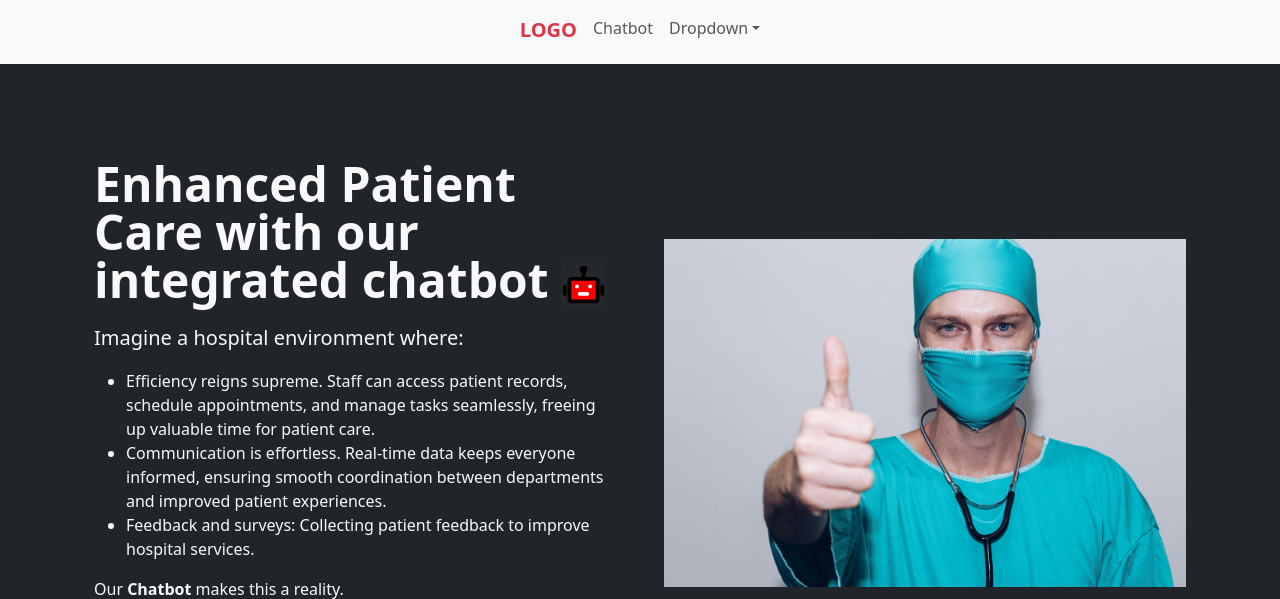
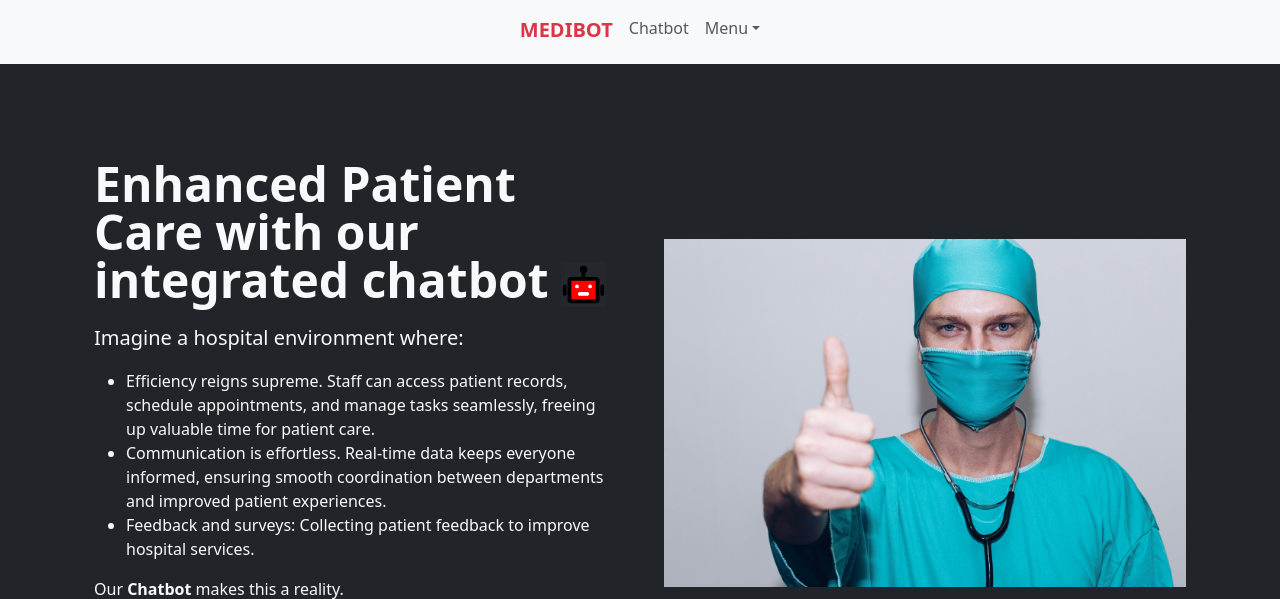
Before and after one commit to Richie003/hospital_system, a Django app: page / in a window 1280 px wide. Shown: the top 599 px of the page. Run offline with Django 4.2, Linux system fonts and the light colour scheme; some libraries are stand-ins or nearby versions.

Commit message:
UPDATES: updated the [base.html, home.html, and .gitignore] files

```diff
--- a/templates/base.html
+++ b/templates/base.html
@@ -41,7 +41,7 @@
 						<li class="nav-item">
 							<a class="nav-link active" aria-current="page" href="/"
 								><h5 class="display-7 fw-bold lh-1 mt-1 text-danger">
-									LOGO
+									MEDIBOT
 								</h5></a
 							>
 						</li>
@@ -59,7 +59,7 @@
 								href="#"
 								data-bs-toggle="dropdown"
 								aria-expanded="false"
-								>Dropdown</a
+								>Menu</a
 							>
 							<ul class="dropdown-menu">
 								<li><a class="dropdown-item" href="#">Action</a></li>
```
Also changed, not shown: templates/home.html (line endings or trailing spaces), 1 other file.
